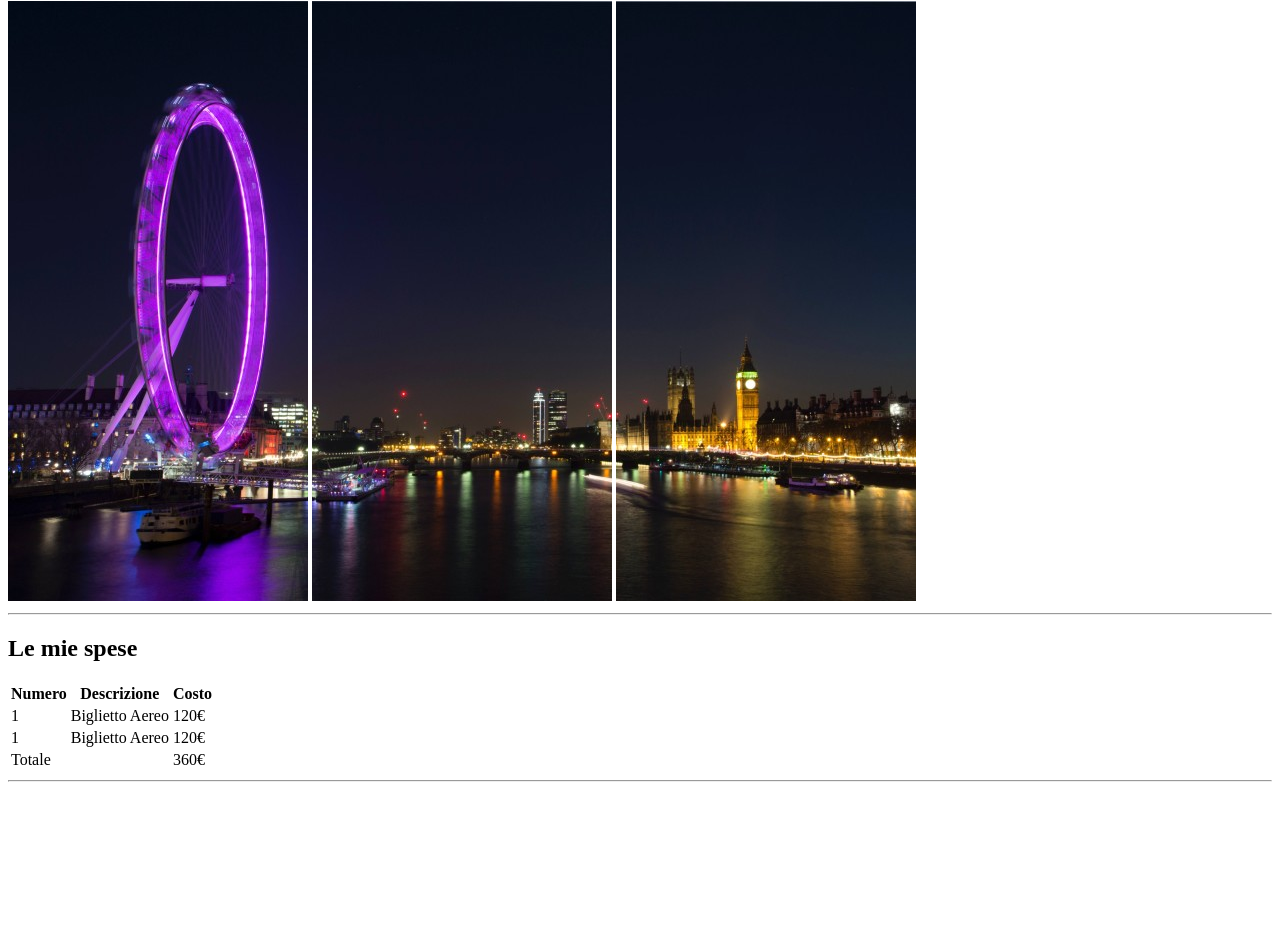
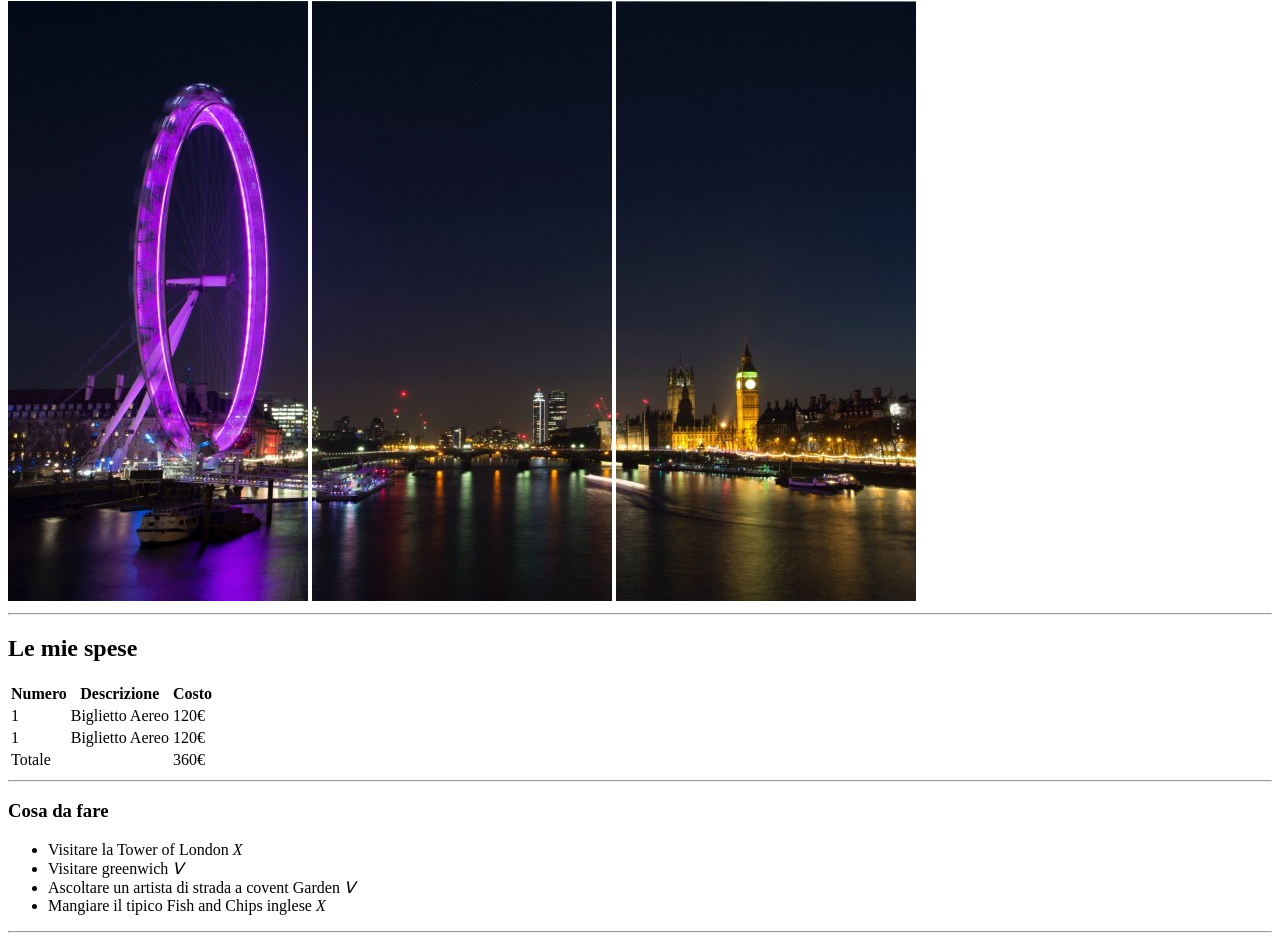
Before and after one commit to Andrea-Pascali/html-london-trip, a plain HTML site: page index.html in a window 1280 px wide. Shown: the part 79-1020 px from the top of the page. Before the commit the page ends 869 px from the top, so only its background shows below. Drawn offline with Linux system fonts and the light colour scheme.

Commit message:
added ''to-do list''

```diff
--- a/index.html
+++ b/index.html
@@ -68,6 +68,20 @@
 <hr />
 </section>
 
+<section>
+    <h3>Cosa da fare</h3>
+
+    <ul>
+        <li>Visitare la Tower of London <i>&#935</i> </li>
+        <li>Visitare greenwich <i>&#x2164</i> </li>
+        <li>Ascoltare un artista di strada a covent Garden <i>&#x2164</i></li>
+        <li>Mangiare il tipico Fish and Chips inglese  <i>&#935</i> </li>
+    </ul>
+    <hr />
+
+</section>
+
+
 
     </main>
 </body>
```
